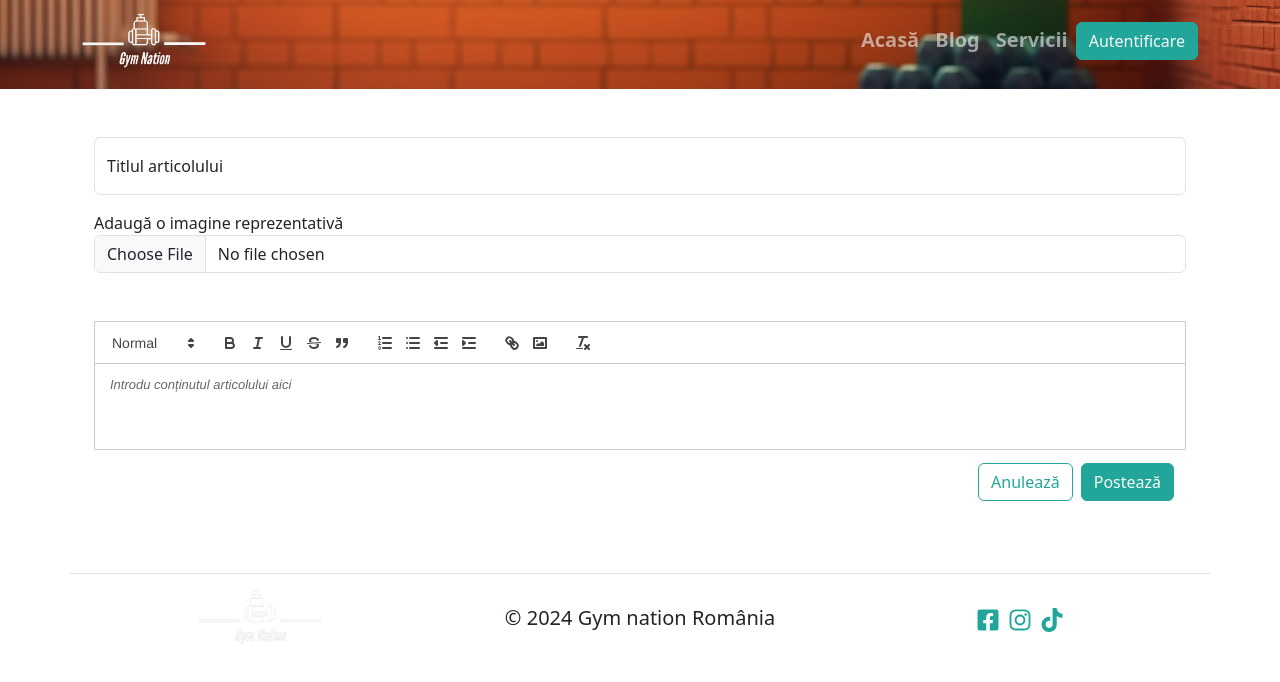
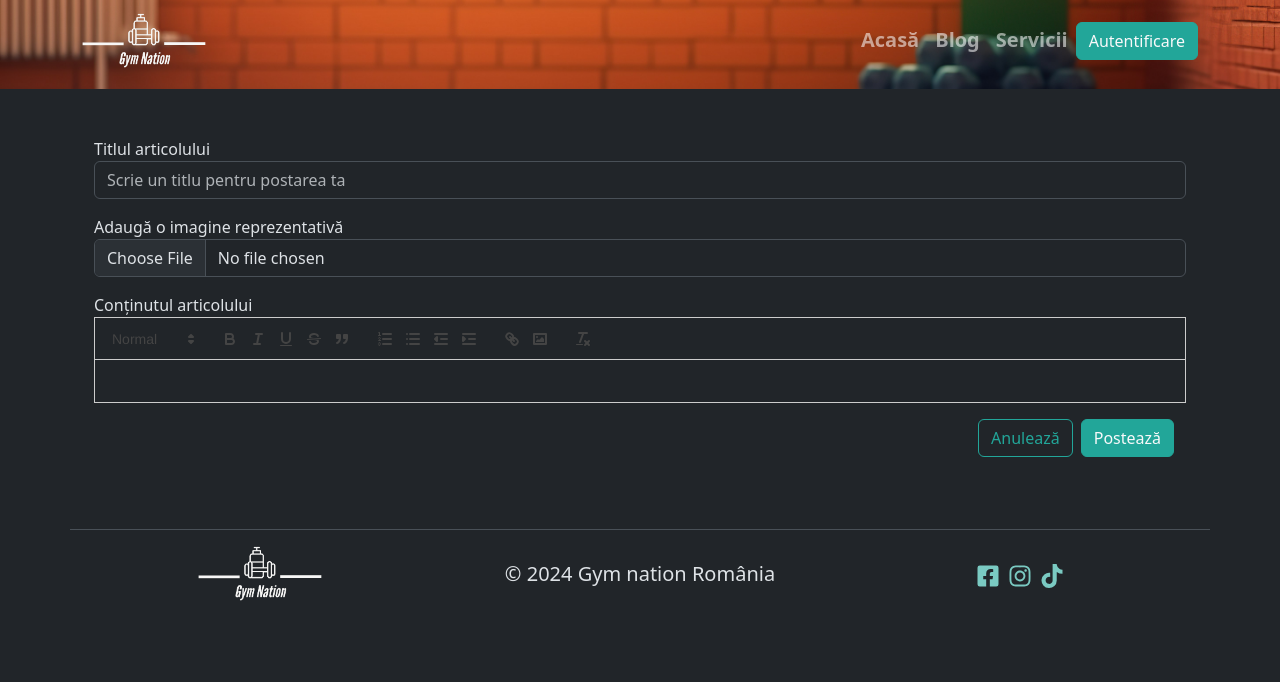
Before and after one commit to iustinalexandrupalaghioi/gym-nation, a React (Vite) app: page /blog/new in a window 1280 px wide. Shown: the top 682 px of the page. Built offline with nearby package versions, Linux system fonts and the light colour scheme.

Commit message:
Building functionality of adding blog posts

```diff
--- a/index.html
+++ b/index.html
@@ -1,5 +1,5 @@
 <!DOCTYPE html>
-<html lang="en">
+<html lang="en" data-bs-theme="dark">
   <head>
     <meta charset="UTF-8" />
     <meta name="viewport" content="width=device-width, initial-scale=1.0" />
--- a/src/components/blog/BlogArticle.tsx
+++ b/src/components/blog/BlogArticle.tsx
@@ -1,26 +1,43 @@
 import { useParams } from "react-router-dom";
-import { posts } from "../../data/blogs";
+import { doc, getDoc } from "firebase/firestore";
+import { db } from "../../db";
+import { useQuery } from "@tanstack/react-query";
 
 const BlogArticle = () => {
   const { id } = useParams();
-  const article = posts.find((post) => post.id == parseInt(id!));
+  const docRef = doc(db, "posts", id!);
+  const {
+    data: post,
+    error,
+    isLoading,
+  } = useQuery({
+    queryKey: ["article"],
+    queryFn: () => {
+      return getDoc(docRef);
+    },
+  });
+  if (error) return;
+  if (isLoading) return <h1>Loading...</h1>;
 
   return (
     <div className="col-12 col-md-8">
       <div className="mb-3 d-flex flex-column gap-2">
         <img
-          src={article?.img}
+          src={post?.data()?.imageSource}
           className="card-img-top rounded-2 shadow-lg"
-          alt={article?.title}
+          alt={post?.data()?.blogTitle}
         />
         <div className="card-body">
-          <h3 className="card-title">{article?.title}</h3>
+          <h3 className="card-title">{post?.data()?.blogTitle}</h3>
           <p className="card-text">
             <small className="text-body-secondary">
-              Postat la data de: {article?.createdAt}
+              Postat la data de: {post?.data()?.createdAt}
             </small>
           </p>
-          <p className="card-text">{article?.content}</p>
+          <div
+            className="card-text"
+            dangerouslySetInnerHTML={{ __html: post?.data()?.blogContent }}
+          ></div>
         </div>
       </div>
     </div>
--- a/src/components/blog/BlogPostsOverview.tsx
+++ b/src/components/blog/BlogPostsOverview.tsx
@@ -16,18 +16,18 @@ const BlogPostsOverview = () => {
   return (
     <div className="col-12 col-md-8">
       {data?.docs.map((doc) => (
-        <div key={doc.id} className="card mb-3">
+        <div key={doc.id} className="card border-0 shadow-lg mb-5">
           <div className="row g-0 justify-content-between">
             <div className="col-12 col-lg-8">
               <div className="card-body">
                 <h5 className="card-title">{doc.data().blogTitle}</h5>
                 <p className="card-text">
                   <small className="text-body-secondary">
-                    Postat la data de: {"today"}
+                    Postat la data de: {doc.data().createdAt}
                   </small>
                 </p>
                 <p className="card-text">
-                  {doc.data().blogContent.substring(0, 70)}...
+                  {doc.data().textContent.substring(0, 200)}...
                 </p>
 
                 <Link to={`/blog/${doc.id}`}>Citește articolul {">>"}</Link>
@@ -38,7 +38,7 @@ const BlogPostsOverview = () => {
               <img
                 src={doc.data().imageSource}
                 className="h-100 w-100 rounded-end"
-                alt={""}
+                alt={doc.data().blogTitle}
               />
             </div>
           </div>
--- a/src/components/blog/NewBlogButtons.tsx
+++ b/src/components/blog/NewBlogButtons.tsx
@@ -5,7 +5,7 @@ interface Props {
 }
 const NewBlogButtons = ({ handleSubmit }: Props) => {
   return (
-    <div className="container-fluid pt-2 d-flex justify-content-end gap-2">
+    <div className="container-fluid mt-3 d-flex justify-content-end gap-2">
       <Link to="/blog" className="btn btn-outline-primary btnOutline">
         Anulează
       </Link>
--- /dev/null
+++ b/src/components/blog/NewBlogCategory.tsx
@@ -0,0 +1,5 @@
+const NewBlogCategory = () => {
+  return <div>NewBlogCategory</div>;
+};
+
+export default NewBlogCategory;
--- a/src/components/blog/NewBlogQuill.tsx
+++ b/src/components/blog/NewBlogQuill.tsx
@@ -4,9 +4,10 @@ import "react-quill/dist/quill.snow.css";
 interface Props {
   value: string;
   setValue: Dispatch<SetStateAction<string>>;
+  blogQuillRef: React.RefObject<ReactQuill>;
 }
 
-const NewBlogQuill = ({ value, setValue }: Props) => {
+const NewBlogQuill = ({ value, setValue, blogQuillRef }: Props) => {
   const modules = {
     toolbar: [
       [{ header: [1, 2, false] }],
@@ -33,22 +34,22 @@ const NewBlogQuill = ({ value, setValue }: Props) => {
     "bullet",
     "indent",
     "link",
-    "image",
   ];
 
-  // Add a new document in collection "cities"
-
   return (
-    <div className="row my-5">
+    <div className="row">
+      <div className="form-group">
+        <label htmlFor="quill">Conținutul articolului</label>
         <ReactQuill
+          ref={blogQuillRef}
           className="blog-quill"
           modules={modules}
           formats={formats}
           theme="snow"
-        placeholder="Introdu conținutul articolului aici"
           value={value}
           onChange={setValue}
         />
+      </div>
     </div>
   );
 };
--- a/src/components/blog/NewBlogTitle.tsx
+++ b/src/components/blog/NewBlogTitle.tsx
@@ -6,7 +6,8 @@ interface Props {
 }
 const NewBlogTitle = ({ title, handleChange }: Props) => {
   return (
-    <div className="form-floating">
+    <div className="form-group">
+      <label htmlFor="title">Titlul articolului</label>
       <input
         id="title"
         type="text"
@@ -15,7 +16,6 @@ const NewBlogTitle = ({ title, handleChange }: Props) => {
         value={title}
         onChange={handleChange}
       />
-      <label htmlFor="title">Titlul articolului</label>
     </div>
   );
 };
--- a/src/pages/NewEditBlog.tsx
+++ b/src/pages/NewEditBlog.tsx
@@ -1,36 +1,52 @@
-import { ChangeEvent, useRef, useState } from "react";
+import ReactQuill from "react-quill";
+import { ChangeEvent, createRef, useState } from "react";
+import { useNavigate } from "react-router-dom";
 import { addDoc, collection } from "firebase/firestore";
-import { ref, uploadBytes, getDownloadURL, getStorage } from "firebase/storage";
+import { getStorage } from "firebase/storage";
+import { uploadImage } from "../services/firebase-storage";
 import { db } from "../db";
+
 import NewBlogGrid from "../components/blog/NewBlogGrid";
 import NewBlogPreview from "../components/blog/NewBlogPreview";
 import NewBlogButtons from "../components/blog/NewBlogButtons";
-
 import NewBlogQuill from "../components/blog/NewBlogQuill";
 import NewBlogTitle from "../components/blog/NewBlogTitle";
 import NewBlogImage from "../components/blog/NewBlogImageQuill";
 
 const NewEditBlog = () => {
-  const [post, setPost] = useState({ title: "" });
+  const redirect = useNavigate();
+  const [title, setTitle] = useState("");
   const [image, setImage] = useState<File | null>(null);
   const [value, setValue] = useState("");
 
+  const blogQuillRef: React.RefObject<ReactQuill> = createRef<ReactQuill>();
+  const storage = getStorage();
+  const path = `blogImages/${image?.name}`;
+  let date = new Date();
+
   const handleSubmit = async () => {
-    let imageURL = "";
-    const storage = getStorage();
-    if (image) {
-      const storageRef = ref(storage, `images/${image.name}`);
-      await uploadBytes(storageRef, image);
-      imageURL = await getDownloadURL(storageRef);
+    const imageURL = await uploadImage(image, storage, path);
+    let textContent = "";
+    if (blogQuillRef.current) {
+      const quill = blogQuillRef.current.getEditor(); // Get the Quill instance
+      // Get the text content
+      textContent = quill.getText();
+    } else {
+      console.error("React Quill reference not available");
     }
 
     addDoc(collection(db, "posts"), {
-      blogTitle: post.title,
+      blogTitle: title,
       imageSource: imageURL,
       blogContent: value,
+      textContent: textContent,
+      createdAt: `${date.getDate()}/${
+        date.getMonth() + 1
+      }/${date.getFullYear()}`,
     })
       .then(() => {
         alert("Articolul a fost postat cu succes!");
+        redirect("/blog");
       })
       .catch((err) => {
         console.error(err.message);
@@ -43,9 +59,9 @@ const NewEditBlog = () => {
   return (
     <NewBlogGrid>
       <NewBlogTitle
-        title={post.title}
+        title={title}
         handleChange={(event: ChangeEvent<HTMLInputElement>) =>
-          setPost((prev) => ({ ...prev, title: event.target.value }))
+          setTitle(event.target.value)
         }
       />
       <NewBlogImage
@@ -56,8 +72,13 @@ const NewEditBlog = () => {
           }
         }}
       />
-      <NewBlogQuill value={value} setValue={setValue} />
+      <NewBlogQuill
+        blogQuillRef={blogQuillRef}
+        value={value}
+        setValue={setValue}
+      />
       {value && <NewBlogPreview value={value} />}
+
       <NewBlogButtons handleSubmit={handleSubmit} />
     </NewBlogGrid>
   );
--- /dev/null
+++ b/src/services/firebase-storage.ts
@@ -0,0 +1,19 @@
+import {
+  FirebaseStorage,
+  getDownloadURL,
+  ref,
+  uploadBytes,
+} from "firebase/storage";
+const uploadImage = async (
+  image: File | null,
+  storage: FirebaseStorage,
+  path: string
+) => {
+  if (image) {
+    const storageRef = ref(storage, path);
+    await uploadBytes(storageRef, image);
+    return await getDownloadURL(storageRef);
+  }
+};
+
+export { uploadImage };
```
Lines whose indentation alone changed are shown as unchanged.
